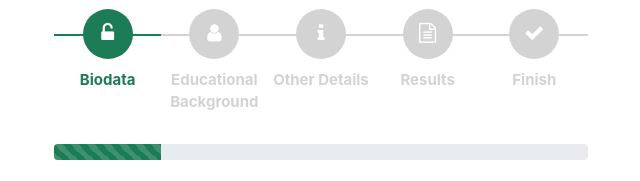
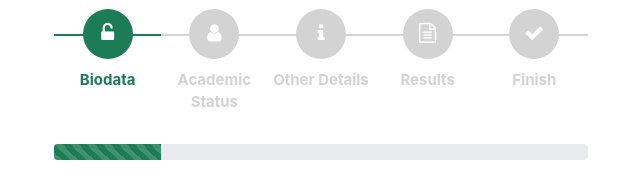
Before and after one commit to Arisukwu-Joan/Ishiagu-Admission-Form, a plain HTML site: page index.html in a window 1280 px wide. Shown: the part 437-618 px from the top of the page, 319-959 px from the left. Drawn offline with nearby package versions, Linux system fonts and the light colour scheme.

Commit message:
change on status

```diff
--- a/index.html
+++ b/index.html
@@ -46,7 +46,7 @@
               <!-- progressbar -->
               <ul id="progressbar">
                 <li class="active" id="account"><strong>Biodata</strong></li>
-                <li id="personal"><strong>Educational Background</strong></li>
+                <li id="personal"><strong>Academic Status</strong></li>
                 <li id="details"><strong>Other Details</strong></li>
                 <li id="results"><strong>Results</strong></li>
                 <li id="confirm"><strong>Finish</strong></li>
```
